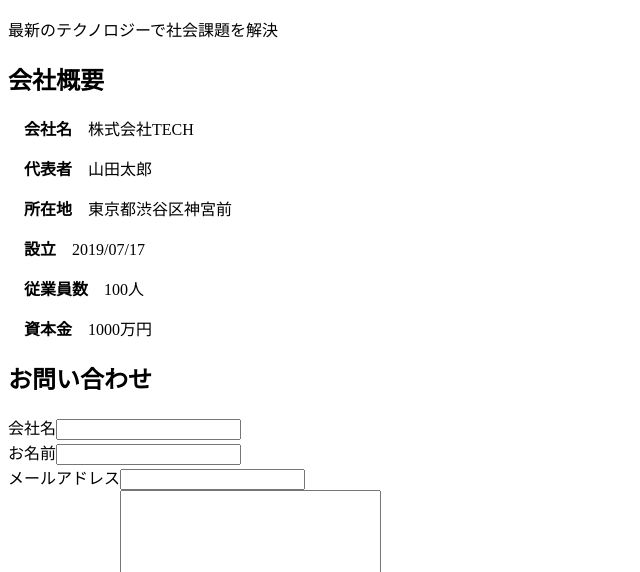
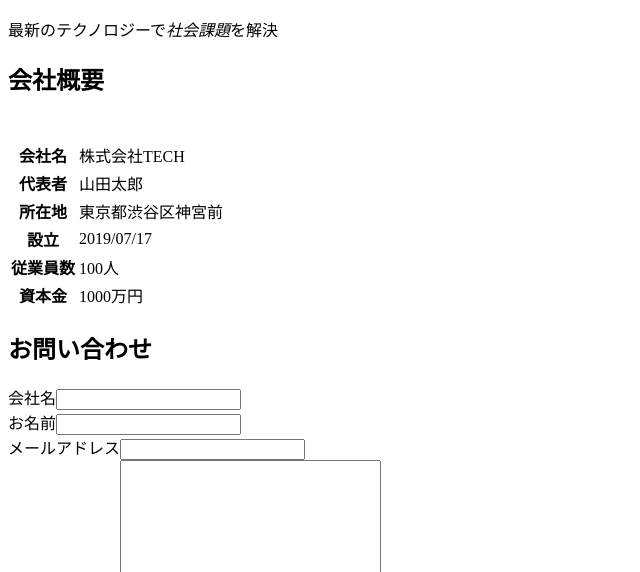
Before and after one commit to yamajun874/-html-, a plain HTML site: page index.html in a window 1280 px wide. Shown: the part 528-1100 px from the top of the page, without its empty margins (0-640 px from the left). Drawn offline with Linux system fonts and the light colour scheme.

Commit message:
task-commit2

```diff
--- a/index.html
+++ b/index.html
@@ -21,14 +21,34 @@
   </header>
   <main>
     <img src="image\mv.png" alt="画像">
-    <p>最新のテクノロジーで社会課題を解決</p>
+    <p>最新のテクノロジーで<em>社会課題</em>を解決</p>
     <h2>会社概要</h2>
-    <p><strong>　会社名　</strong>株式会社TECH</p>
-    <p><strong>　代表者　</strong>山田太郎</p>
-    <p><strong>　所在地　</strong>東京都渋谷区神宮前</p>
-    <p><strong>　設立　</strong>2019/07/17</p>
-    <p><strong>　従業員数　</strong>100人</p>
-    <p><strong>　資本金　</strong>1000万円</p>
+    <table>
+      <tr>
+        <th>会社名</th>
+        <td>株式会社TECH</td>
+      </tr>
+      <tr>
+        <th>代表者</th>
+      　<td>山田太郎</td>
+      </tr>
+      <tr>
+        <th>所在地</th>
+        <td>東京都渋谷区神宮前</td>
+      </tr>
+      <tr>
+        <th>設立</th>
+      　<td>2019/07/17</td>
+      </tr>
+      <tr>
+        <th>従業員数</th>
+      　<td>100人</td>
+      </tr>
+      <tr>
+        <th>資本金</th>
+        <td>1000万円</td>
+      </tr>
+    </table>
   </main>
   <footer>
     <form action="detail.html"　method="post">
```
